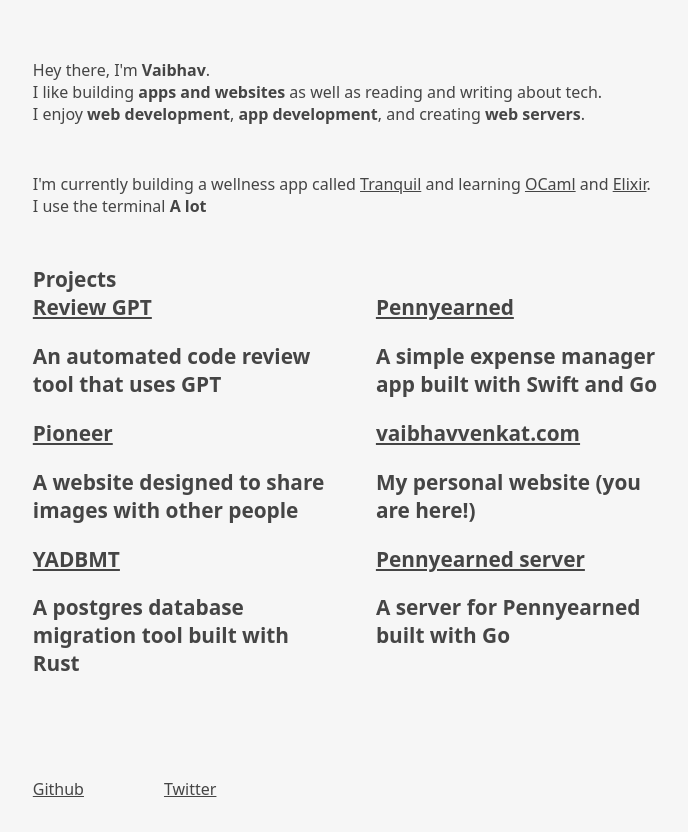
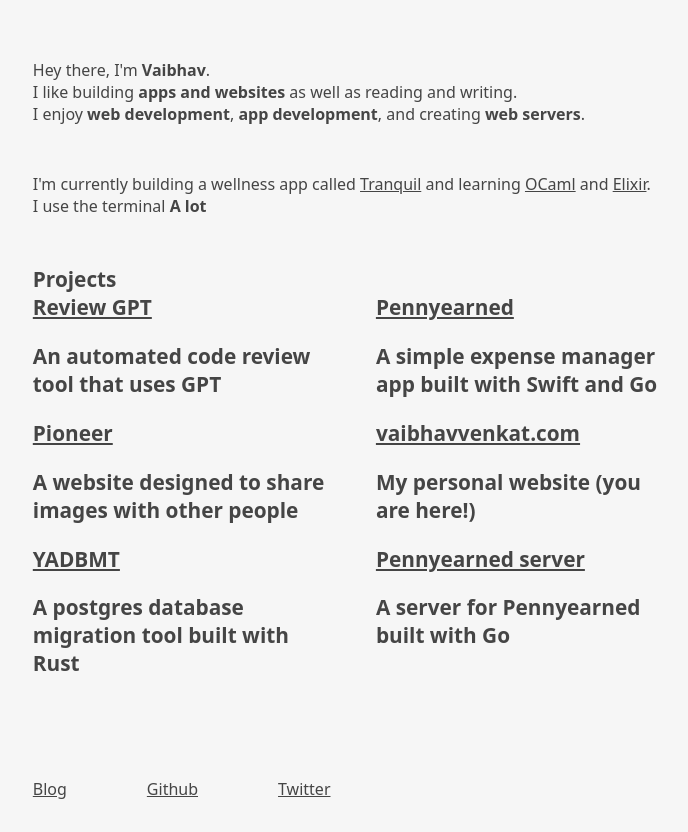
Before and after one commit to vibovenkat123/personal_portfolio, an Astro site: page / in a window 1280 px wide. Shown: the part 85-917 px from the top of the page, without its empty margins (228-916 px from the left). Built offline with nearby package versions, Linux system fonts and the light colour scheme; Astro itself is replaced by a stand-in of ours.

Commit message:
feat: add some tweaks

```diff
--- a/src/pages/index.astro
+++ b/src/pages/index.astro
@@ -10,7 +10,7 @@
             Hey there, I'm <strong>Vaibhav</strong>.
             <br />
             I like building <strong>apps and websites</strong> as well as
-            reading and writing about tech.
+            reading and writing.
             <br />
             I enjoy
             <strong>web development</strong>, <strong>app development</strong>,
@@ -27,6 +27,7 @@
             <Card projects={projects} />
         </div>
         <div class="footer">
+            <a rel="noreferrer noopener" target="_blank"  href="https://blog.vaibhavvenkat.com">Blog</a>
             <a rel="noreferrer noopener" target="_blank"  href="https://github.com/vibovenkat123">Github</a>
             <a rel="noreferrer noopener" target="_blank" href="https://twitter.com/vaibhavven">Twitter</a>
         </div>
```
